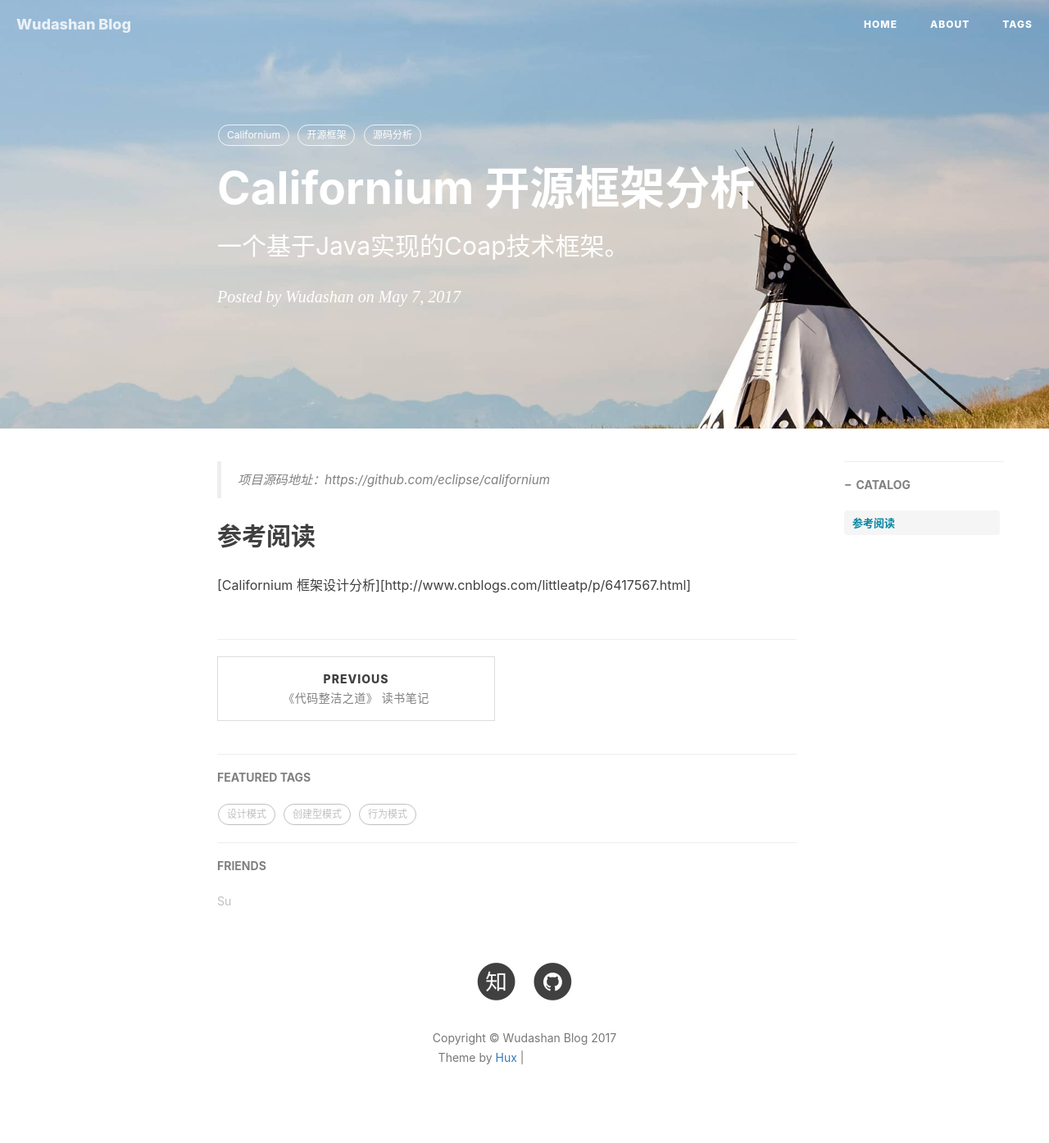
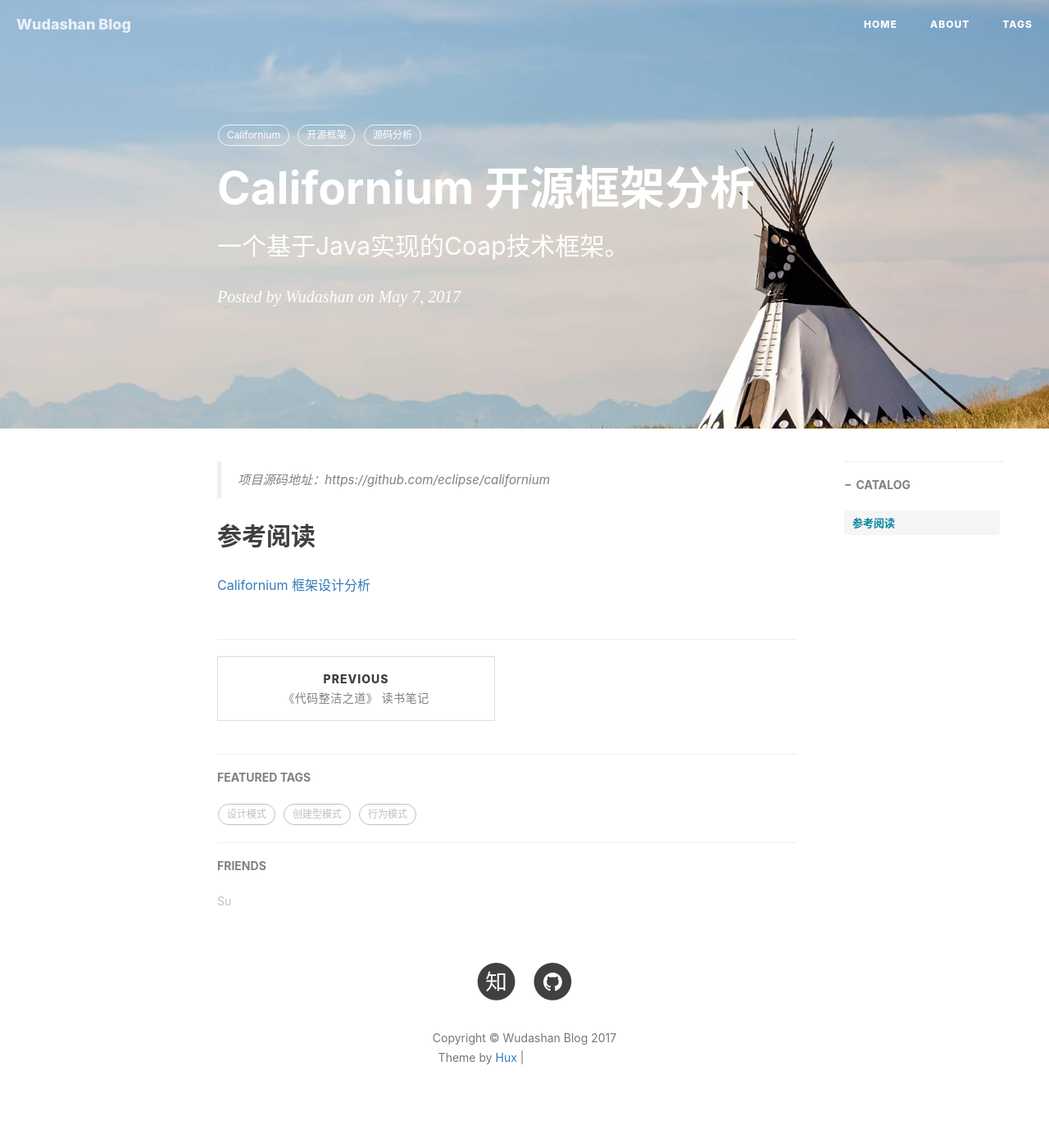
Before and after one commit to wudashan/wudashan.github.io, a Jekyll site: the page built from _posts/2017-05-07-Californium-Framework-Analysis.markdown, in a window 1280 px wide. Shown: the whole page at 82% size. Built offline with Jekyll 4.4.1, drawn with Linux system fonts in a browser that asks for light colours; nearby versions of some CDN libraries; comment, search, counter and statistics services are not loaded; grey boxes are pictures that could not be loaded.

Commit message:
再修正

```diff
--- a/_posts/2017-05-07-Californium-Framework-Analysis.markdown
+++ b/_posts/2017-05-07-Californium-Framework-Analysis.markdown
@@ -16,4 +16,4 @@ tags:
 
 ## 参考阅读
 
-[Californium 框架设计分析][http://www.cnblogs.com/littleatp/p/6417567.html]
+[Californium 框架设计分析](http://www.cnblogs.com/littleatp/p/6417567.html)
```
